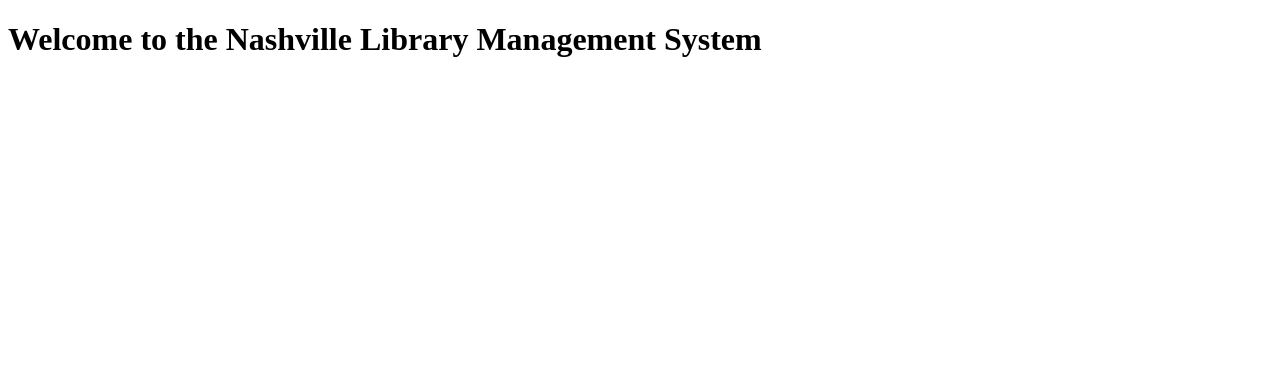
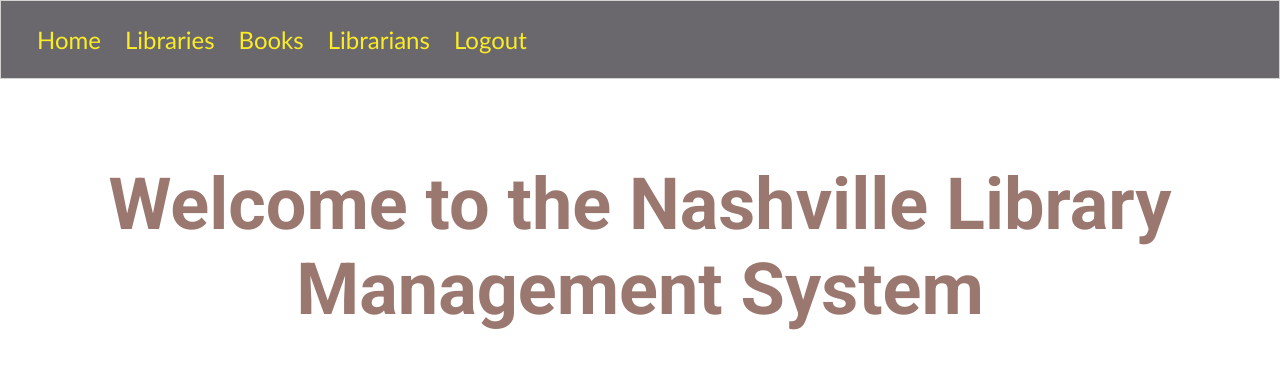
Before and after one commit to laurenriddle/Nashville-Library-Application-Python, a Django app: page / in a window 1280 px wide. Shown: the top 368 px of the page. Before the commit the page ends 57 px from the top, so only its background shows below. Run offline with Django 3.2, Linux system fonts and the light colour scheme; parts of the project's set-up code (start-up, migrations or seed data) failed here and were passed over.

Commit message:
added styles to h1's and home page

```diff
--- a/libraryapp/static/styles/base.css
+++ b/libraryapp/static/styles/base.css
@@ -15,8 +15,21 @@ body {
     border: 1px solid lightgray;
     padding: 1em;
     margin: 0;
+    background-color: #605d63bd;
 }
 
 .navList__route {
     margin: 0 0.5em;
 }
+
+
+#site-nav {
+    background-color: #605d63bd;
+
+}
+.navList__route a{
+    color:#FAED26;
+    text-decoration: none;
+
+
+}
--- /dev/null
+++ b/libraryapp/static/styles/libraries.css
@@ -0,0 +1,31 @@
+@import url('https://fonts.googleapis.com/css?family=Courier+Prime|Roboto:700&display=swap');
+.library-title {
+    color:#9b786f;
+    text-align: center;
+    font-family: 'Roboto', sans-serif;
+    font-size: 3em;
+}
+
+.add-library {
+    color:#9b786f;
+    text-decoration: none;
+}
+
+.add-library:hover {
+    color:#46344E;
+
+}
+.welcome-message {
+    color:#9b786f;
+    text-align: center;
+    font-family: 'Roboto', sans-serif;
+    font-size: 3em;
+    margin-top: 5%;
+    margin-bottom: 5%;
+}
+
+.book-img-container {
+    text-align: center;
+    display: block;
+
+}
--- a/libraryapp/templates/home.html
+++ b/libraryapp/templates/home.html
@@ -1,3 +1,11 @@
+{% extends 'shared/base.html' %}
+
+{% load static %}
+
+{% block css %}
+    <link rel="stylesheet" href="{% static 'styles/libraries.css' %}" />
+{% endblock %}
+{% block content %}
 <!DOCTYPE html>
 <html>
 
@@ -8,8 +16,11 @@
 
 <body>
 
-    <h1>Welcome to the Nashville Library Management System</h1>
-
+    <h1 class="welcome-message">Welcome to the Nashville Library Management System</h1>
+    <span class="book-img-container">
+    <img src="https://www.goodfreephotos.com/albums/vector-images/old-book-vector-clipart.png" width="600"></img>
+    </span>
 </body>
 
 </html>
+{% endblock %}
--- a/libraryapp/templates/librarians/list.html
+++ b/libraryapp/templates/librarians/list.html
@@ -1,7 +1,11 @@
 {% extends 'shared/base.html' %}
+{% load static %}
 
+{% block css %}
+    <link rel="stylesheet" href="{% static 'styles/librarians.css' %}" />
+{% endblock %}
 {% block content %}
-    <h1>Librarians</h1>
+    <h1 class="librarian-title">Librarians</h1><hr/>
 
     <ol>
     {% for librarian in all_librarians %}
```
Also changed, not shown: libraryapp/static/styles/books.css (+15 -12 lines), libraryapp/static/styles/librarians.css (added, +7 -0 lines), libraryapp/templates/libraries/list.html (+6 -2 lines), db.sqlite3.
